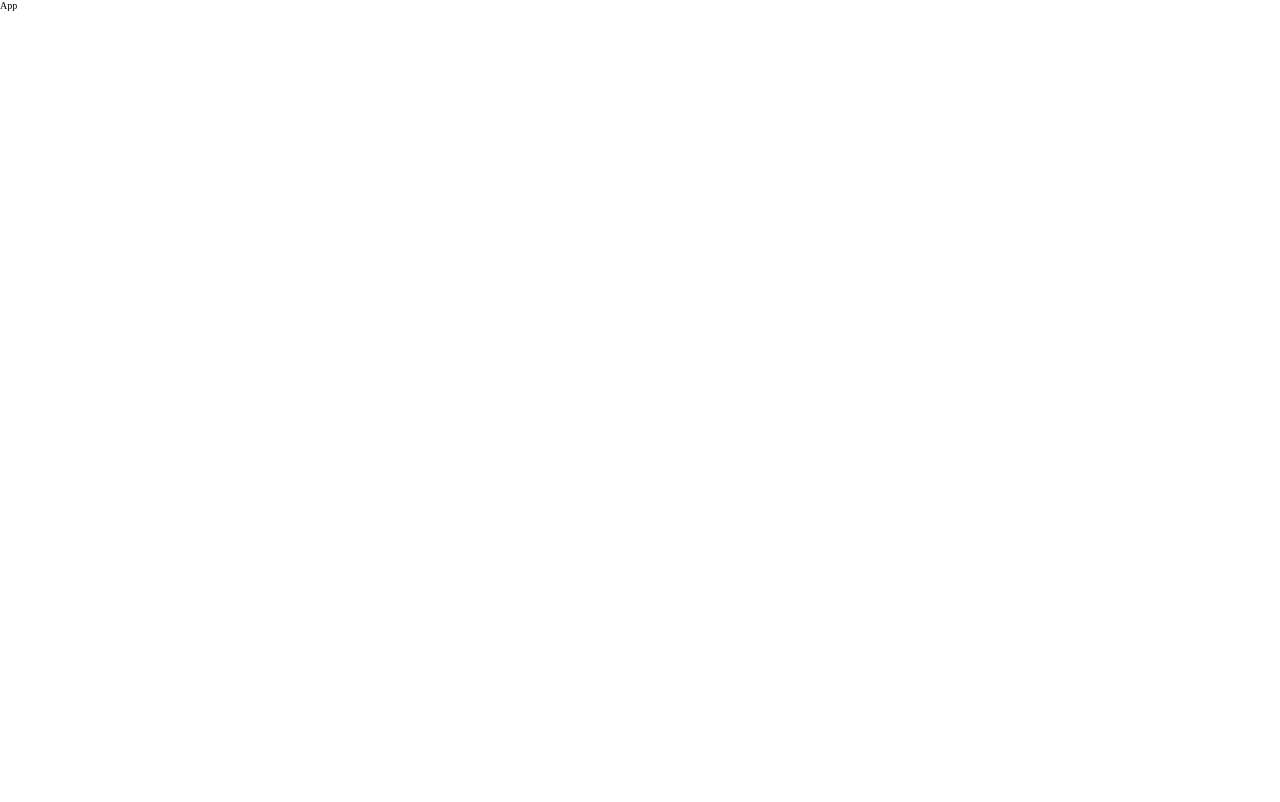
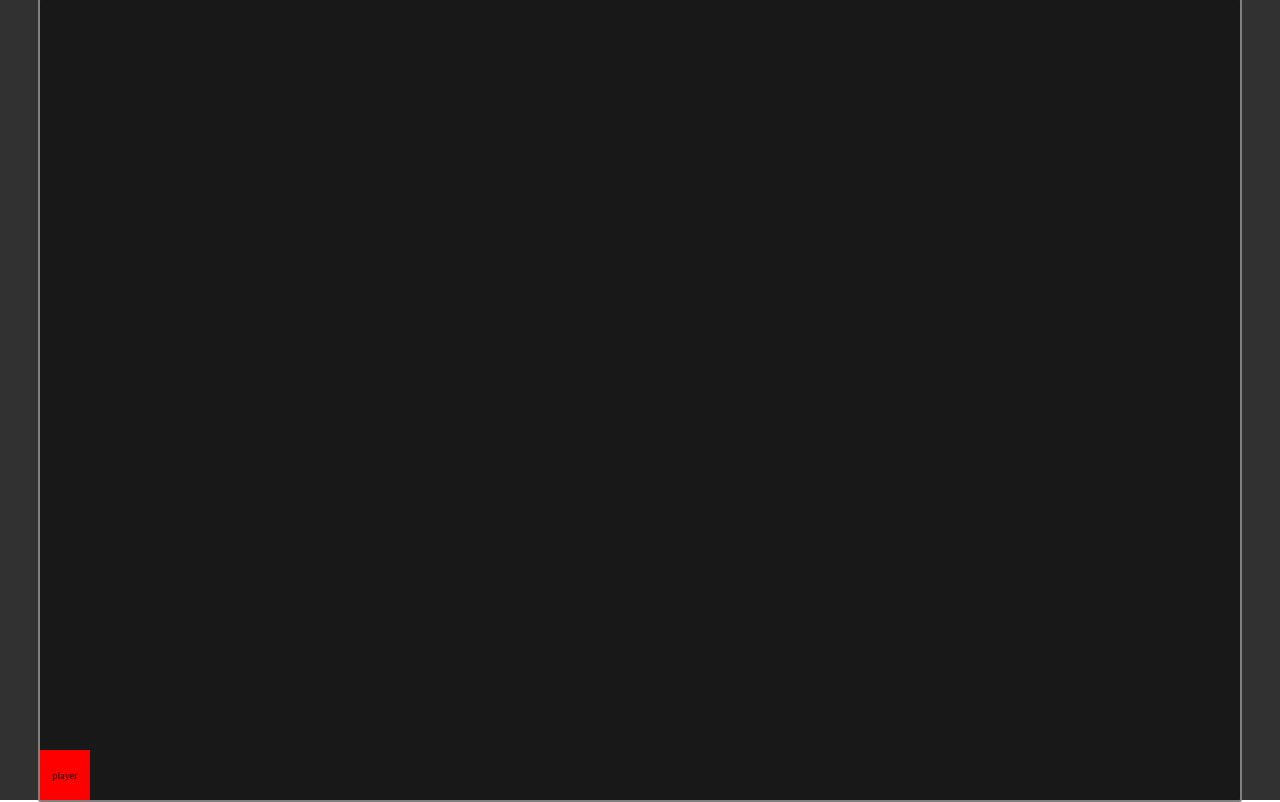
Before and after one commit to anja-rasoloarivalona/packman, a React (Create React App) app: page / in a window 1280 px wide. Built offline with nearby package versions, Linux system fonts and the light colour scheme.

Commit message:
Initialize board and player

```diff
--- a/src/App.js
+++ b/src/App.js
@@ -1,10 +1,34 @@
 import React from 'react'
+import Board from './components/Board/Board'
+import styled, { ThemeProvider } from 'styled-components'
+
+const Container = styled.div`
+  width: 100vw;
+  height: 100vh;
+  background: #323131;
+  display: flex;
+  align-items: center;
+  justify-content: center;
+`
 
 const App = () => {
+
+  const settings = {
+    width: 120,
+    height: 80,
+    block: 5,
+}
+
   return (
-    <div>
-        App
-    </div>
+    <ThemeProvider
+      theme={{
+        settings: {...settings}
+      }}
+    >
+      <Container>
+          <Board settings={settings}/>
+      </Container>
+    </ThemeProvider>
   )
 }
 
--- /dev/null
+++ b/src/components/Board/Board.js
@@ -0,0 +1,79 @@
+import React from 'react'
+import styled from 'styled-components'
+import Player from '../Player/Player'
+
+
+const Container = styled.div`
+    ${props => {
+        return {
+            width: `calc(${props.theme.settings.width}rem + 4px)`,
+            height: `calc(${props.theme.settings.height}rem + 4px)`,
+        }
+    }}
+    position: relative;
+    border: 2px solid grey;
+    border-radius: .3rem;
+`
+
+const Board = styled.div`
+    position: absolute;
+    top: 0;
+    left: 0;
+    right: 0;
+    bottom: 0;
+    margin: auto;
+    background: rgba(0,0,0, .5);
+    display: grid;
+
+    ${props => {
+        return {
+            width: `${props.theme.settings.width}rem`,
+            height: `${props.theme.settings.height}rem`,
+            gridTemplateColumns: `repeat(auto-fit, ${props.theme.settings.block}rem)`
+        }
+    }}
+`
+const Block = styled.div`
+    ${props => {
+        return {
+            width: `${props.theme.settings.size}rem`,
+            height: `${props.theme.settings.size}rem`
+        }
+    }}
+`
+
+
+const BoardNode = props => {
+
+    const { settings } = props
+
+    const getNumberOfBlocks = () => {
+        const cols = settings.width / settings.block
+        const rows = settings.height / settings.block
+        return cols * rows
+    }
+
+    const renderBlocks = () => {
+        const nbBlocks = getNumberOfBlocks()
+        const blockArrays = []
+        for(let i = 0; i < nbBlocks; i++){
+            blockArrays.push(
+                <Block key={i} size={settings.block}/>
+            )
+        }
+        return blockArrays
+    }
+
+
+    return (
+
+        <Container>
+            <Board>
+                {renderBlocks()}
+                <Player />
+            </Board>
+        </Container>
+    )
+}
+
+export default BoardNode
--- /dev/null
+++ b/src/components/Player/Player.js
@@ -0,0 +1,32 @@
+import React from 'react'
+import styled from 'styled-components'
+
+const Container = styled.div`
+    background: red;
+    position: absolute;
+    z-index: 5;
+    left: 0;
+    bottom: 0;
+    ${props => {
+        console.log({
+            props
+        })
+        return {
+            width: `${props.theme.settings.block}rem`,
+            height: `${props.theme.settings.block}rem`,
+        }
+    }};
+    display: flex;
+    align-items: center;
+    justify-content: center;
+`
+
+const Player = () => {
+    return (
+        <Container>
+            player
+        </Container>
+    )
+}
+
+export default Player
```
